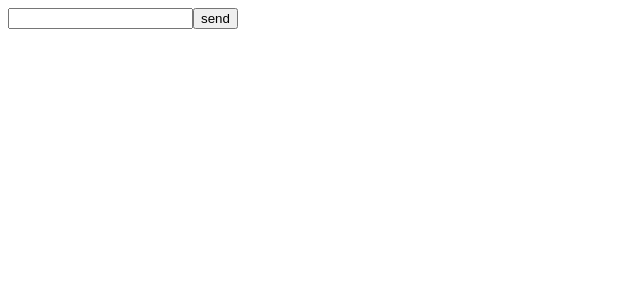
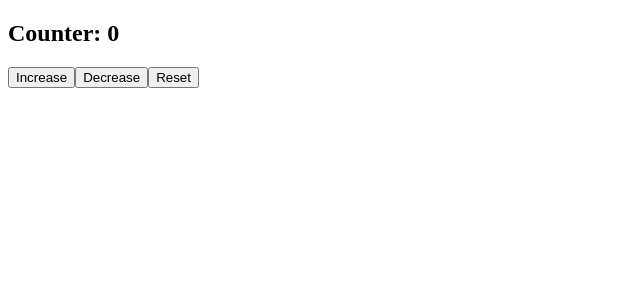
Before and after one commit to Erodot0/react-exercises, a React (Create React App) app in the folder my-app/: page / in a window 1280 px wide. Shown: the top 300 px of the page, without its empty margins (0-640 px from the left). Built offline with nearby package versions, Linux system fonts and the light colour scheme.

Commit message:
custom-hooks-01 done

```diff
--- a/my-app/src/App.js
+++ b/my-app/src/App.js
@@ -3,7 +3,7 @@ import React from "react";
 // import { Container } from "./components/Container";
 // import { DisplayLanguage } from "./components/DisplayLanguage";
 // import { LanguageContext } from "./components/LanguageContext";
-// import { Counter } from "./components/Counter";
+import { Counter } from "./components/Counter";
 // import { HelloWorld } from "./components/HelloWorld";
 // import { Welcome } from "./components/Welcome";
 // import { InteractiveWelcome } from "./components/InteractiveWelcome";
@@ -11,7 +11,7 @@ import React from "react";
 // import { UncontrolledLogin } from "./components/UncontrolledLogin";
 // import { TodoList } from "./components/TodoList";
 // import { GithubUser } from "./components/GithubUser"
-import { GithubUserList } from "./components/GithubUserList"
+// import { GithubUserList } from "./components/GithubUserList"
 
 export class App extends React.Component {
     state = {
@@ -38,9 +38,9 @@ export class App extends React.Component {
                 {/* <HelloWorld /> */}
                 {/* <Welcome name="john" age="12"/> */}
                 {/* <Sum numbers={[1,2,3,4,5,6]}/> */}
-                {/* <Counter initialValue={0} incrementAmount={1} incrementInterval={1000}/> */}
+                <Counter initialValue={0} incrementAmount={1} incrementInterval={1000}/>
                 {/* <GithubUser username="Erodot0"/> */}
-                <GithubUserList />
+                {/* <GithubUserList /> */}
                 {/* <InteractiveWelcome /> */}
                 {/* <Login /> */}
                 {/* <UncontrolledLogin /> */}
--- a/my-app/src/components/ClickCounter.js
+++ b/my-app/src/components/ClickCounter.js
@@ -1,25 +1,19 @@
 import React, { useEffect, useState } from "react";
+import { useCounter } from "./useCounter";
 
 export function ClickCounter({initialValue = 0}){
-    const [counter, setCounter] = useState(initialValue)
+    const {counter, onIncrement, onDecrement, onReset} = useCounter(initialValue)
 
-    useEffect(() =>{
-        console.log(`The counter is: ${counter}`)
-    },[counter])
-
-    function resetCounter(){
-        setCounter(initialValue)
-    }
-
-    function handleCounterIncrement(){
-        setCounter(c => c + 1)
-    }
+    // useEffect(() =>{
+    //     console.log(`The counter is: ${counter}`)
+    // },[counter])
 
     return(
         <div>
             <h2>Counter: {counter}</h2>
-            <button onClick={handleCounterIncrement}>Increase</button>
-            <button onClick={resetCounter}>Reset</button>
+            <button onClick={onIncrement}>Increase</button>
+            <button onClick={onDecrement}>Decrease</button>
+            <button onClick={onReset}>Reset</button>
         </div>
     )
 }
--- a/my-app/src/components/Counter.js
+++ b/my-app/src/components/Counter.js
@@ -1,7 +1,7 @@
 import React, { useEffect, useState } from "react";
 // import { ClickTracker } from "./ClickTracker";
-// import { ClickCounter } from "./ClickCounter";
-import { CounterDisplay } from "./CounterDisplay";
+import { ClickCounter } from "./ClickCounter";
+// import { CounterDisplay } from "./CounterDisplay";
 
 // export class Counter extends React.Component {
 //     state = {
@@ -47,8 +47,8 @@ export function Counter({initialValue = 0, incrementAmount = 1,incrementInterval
 
     return (
         <div>
-            <CounterDisplay count={counter} />
-            {/* <ClickCounter initialValue={initialValue} count={"initialValue"} /> */}
+            {/* <CounterDisplay count={counter} /> */}
+            <ClickCounter initialValue={initialValue} count={"initialValue"} />
             {/* <ClickTracker/> */}
         </div>
     )
--- /dev/null
+++ b/my-app/src/components/useCounter.js
@@ -0,0 +1,23 @@
+import { useState } from "react"
+
+export function useCounter(initialValue){
+    const [counter, setCounter] = useState(initialValue)
+
+    function resetCounter(){
+        setCounter(initialValue)
+    }
+
+    function handleCounterIncrement(){
+        setCounter(c => c + 1)
+    }
+
+    function handleCounterDecrease(){
+        setCounter(c => c - 1)
+    }
+ return {
+    counter: counter,
+    onIncrement: handleCounterIncrement,
+    onDecrement: handleCounterDecrease,
+    onReset: resetCounter,
+ }
+}
```
